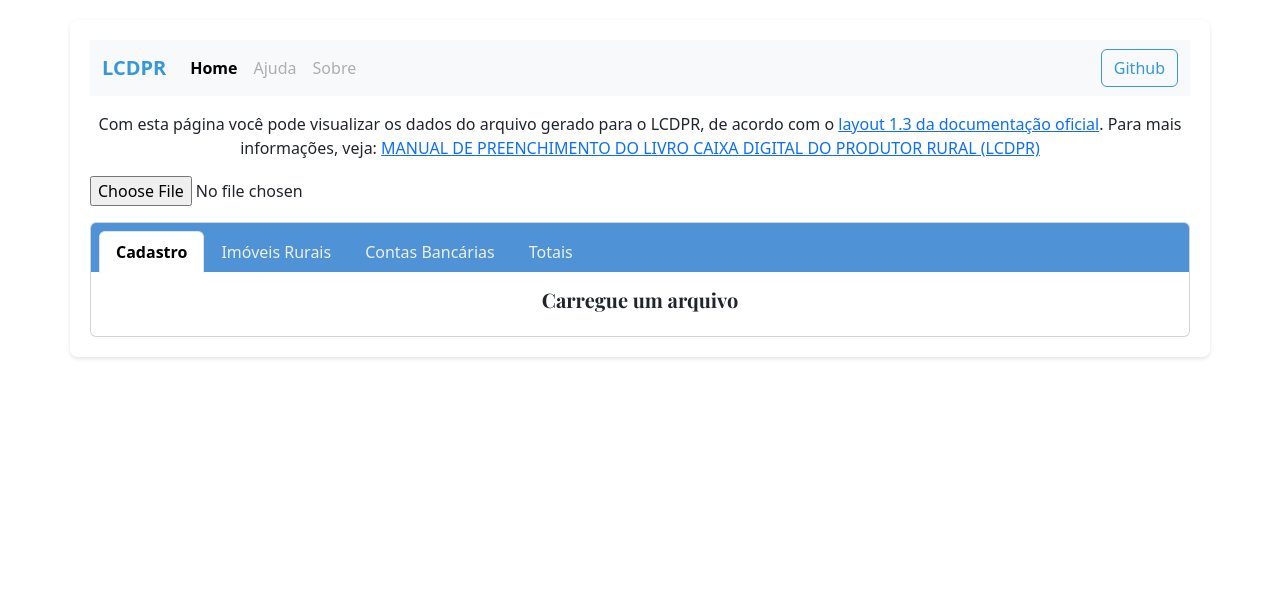
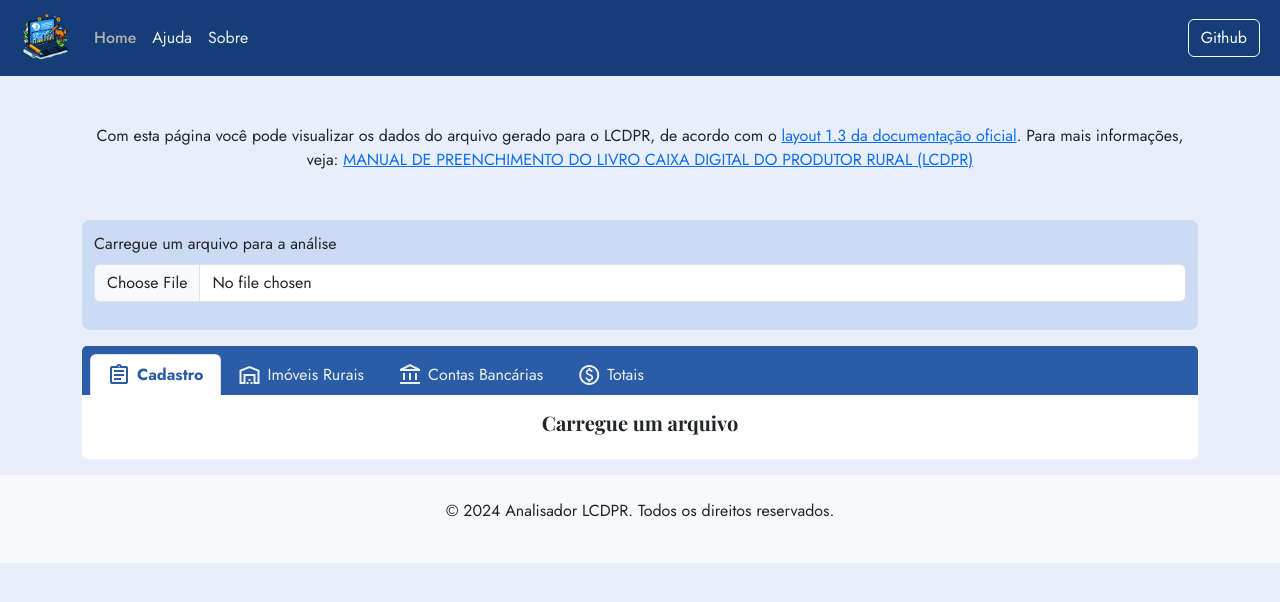
Before and after one commit to gabrielsouzas/analisador-lcdpr, a plain HTML site: page index.html in a window 1280 px wide. Drawn offline with nearby package versions, Linux system fonts and the light colour scheme.

Commit message:
add: Novo layout com novas cores e logo

```diff
--- a/css/index.css
+++ b/css/index.css
@@ -1,3 +1,5 @@
+@import url('https://fonts.googleapis.com/css2?family=Jost:wght@100..900&family=Montserrat:ital,wght@0,100..900;1,100..900&family=Roboto:ital,wght@0,100;0,300;0,400;0,500;0,700;0,900;1,100;1,300;1,400;1,500;1,700;1,900&display=swap');
+
 h1,
 h2,
 h3,
@@ -15,21 +17,35 @@ h6 {
   vertical-align: middle !important;
 }
 
+html {
+  /*height: 100%;*/
+}
+
 body {
-  /*font-family: 'Roboto', sans-serif;
-  background-color: #f8f9fa;*/
+  font-family: 'Jost', sans-serif;
+  font-optical-sizing: auto;
+  font-style: normal;
+  background-color: #e9effa;
+
+  /*position: relative;
+  min-height: 100vh;*/
+  /*height: 100%; /*
+  display: flex;
+  flex-direction: column;
+  justify-content: space-between;*/
+}
+
+.logo {
+  height: 50px;
+  width: 50px;
 }
 
 .container {
-  background-color: white;
-  border-radius: 8px;
-  padding: 20px;
-  margin-top: 20px;
-  box-shadow: 0 2px 4px rgba(0, 0, 0, 0.1);
+  height: 100%;
 }
 
 .navbar {
-  /*background-color: #2c3e50;*/
+  background-color: #153d77 !important;
 }
 
 .navbar-brand {
@@ -38,7 +54,25 @@ body {
 }
 
 .nav-link {
-  color: #ecf0f1;
+  color: #ecf0f1 !important;
+}
+
+.nav-link:hover {
+  color: #3498db !important;
+}
+
+.nav-link.active {
+  color: #2a5ca7 !important;
+  font-weight: 700;
+}
+
+.custom-active {
+  color: rgb(177, 177, 177) !important;
+  font-weight: 500;
+}
+
+.nav-item {
+  color: #95a5a6;
 }
 
 .btn-outline-success {
@@ -55,16 +89,32 @@ body {
   color: #95a5a6;
 }
 
+/* Load File input */
+
+.load-file-container {
+  background-color: #7ca5e246;
+  padding: 12px;
+  border-radius: 8px;
+}
+
+/* Card Tabs*/
+
+.card {
+  border: none;
+}
+
 .card-header {
-  background-color: #4f92d6;
+  background-color: #2a5ca7;
   border-bottom: none;
 }
 
-.nav-link.active {
-  color: #3498db;
-  font-weight: 700;
+.custom-nav-link-tab {
+  display: flex;
+  gap: 6px;
 }
 
-.nav-item {
-  color: #95a5a6;
+/* Footer */
+
+.custom-footer {
+  /*margin-top: 30px;*/
 }
--- a/index.html
+++ b/index.html
@@ -14,13 +14,22 @@
       href="https://fonts.googleapis.com/css?family=Playfair+Display:700,900"
       rel="stylesheet"
     />
+    <!--Google Fonts-->
+    <link
+      rel="stylesheet"
+      href="https://fonts.googleapis.com/css2?family=Material+Symbols+Outlined:opsz,wght,FILL,GRAD@24,400,0,0"
+    />
     <link rel="stylesheet" href="css/index.css" />
   </head>
   <body>
-    <div class="container">
-      <nav class="navbar navbar-expand-lg bg-body-tertiary">
+    <nav class="navbar navbar-expand-lg bg-body-tertiary p-2">
       <div class="container-fluid">
-          <a class="navbar-brand" href="#">LCDPR</a>
+        <a class="navbar-brand" href="#"
+          ><img
+            src="assets/_65487e73-2708-4d4d-8f5c-1635cf2fe8ef-removebg.png"
+            class="logo"
+            alt="..."
+        /></a>
         <button
           class="navbar-toggler"
           type="button"
@@ -35,7 +44,9 @@
         <div class="collapse navbar-collapse" id="navbarSupportedContent">
           <ul class="navbar-nav me-auto mb-2 mb-lg-0">
             <li class="nav-item">
-                <a class="nav-link active" aria-current="page" href="#">Home</a>
+              <a class="nav-link custom-active" aria-current="page" href="#"
+                >Home</a
+              >
             </li>
             <li class="nav-item">
               <a class="nav-link disabled" aria-disabled="true" href="#"
@@ -47,14 +58,18 @@
               <a class="nav-link disabled" aria-disabled="true">Sobre</a>
             </li>
           </ul>
-            <button class="btn btn-outline-success" type="submit">
-              Github
-            </button>
+          <a
+            class="btn btn-outline-light"
+            type="submit"
+            href="https://github.com/gabrielsouzas/analisador-lcdpr"
+            target="_blank"
+            >Github</a
+          >
         </div>
       </div>
     </nav>
-
-      <p class="my-3 text-center">
+    <div class="container">
+      <p class="my-5 text-center">
         Com esta página você pode visualizar os dados do arquivo gerado para o
         LCDPR, de acordo com o
         <a
@@ -68,46 +83,62 @@
         >
       </p>
 
-      <input type="file" id="fileInput" accept=".txt" />
+      <div class="load-file-container mb-3">
+        <label for="fileInput" class="form-label"
+          >Carregue um arquivo para a análise</label
+        >
+
+        <input class="form-control" type="file" id="fileInput" accept=".txt" />
         <pre id="output"></pre>
+      </div>
 
-      <div class="card text-center">
+      <!--<input type="file" id="fileInput" accept=".txt" />
+      <pre id="output"></pre>-->
+
+      <div class="card text-center mb-3">
         <div class="card-header">
           <ul class="nav nav-tabs card-header-tabs" id="myTab">
             <li class="nav-item">
               <a
                 id="link-cadastro"
-                class="nav-link active"
+                class="nav-link active custom-nav-link-tab"
                 aria-current="true"
                 href="#"
                 onclick="tabClick('cadastro')"
+              >
+                <span class="material-symbols-outlined custom-icon">
+                  assignment </span
                 >Cadastro</a
               >
             </li>
             <li class="nav-item">
               <a
                 id="link-imoveis"
-                class="nav-link"
+                class="nav-link custom-nav-link-tab"
                 href="#"
                 onclick="tabClick('imoveis')"
+                ><span class="material-symbols-outlined"> warehouse </span
                 >Imóveis Rurais</a
               >
             </li>
             <li class="nav-item">
               <a
                 id="link-contas-bancarias"
-                class="nav-link"
+                class="nav-link custom-nav-link-tab"
                 href="#"
                 onclick="tabClick('contas-bancarias')"
+                ><span class="material-symbols-outlined"> account_balance </span
                 >Contas Bancárias</a
               >
             </li>
             <li class="nav-item">
               <a
                 id="link-totais"
-                class="nav-link"
+                class="nav-link custom-nav-link-tab"
                 href="#"
                 onclick="tabClick('totais')"
+                ><span class="material-symbols-outlined custom-icon">
+                  paid </span
                 >Totais</a
               >
             </li>
@@ -213,7 +244,28 @@
           </div>
         </div>
       </div>
+
+      <!--<div class="alert alert-danger fixed-alert" role="alert">
+        <h4 class="alert-heading">Erros de Leitura de Arquivo</h4>
+        <p>Ocorreu(m) o(s) seguinte(s) erro(s) ao ler o arquivo:</p>
+        <ul>
+          <li>Erro 1: O arquivo está no formato incorreto.</li>
+          <li>Erro 2: O arquivo está corrompido.</li>
+          <li>Erro 3: O arquivo excede o tamanho máximo permitido.</li>
+        </ul>
+        <hr />
+        <p class="mb-0">
+          Corrija os erros e tente novamente. Se o problema persistir, entre em
+          contato com o suporte.
+        </p>
+      </div>-->
     </div>
+
+    <footer class="custom-footer bg-light text-dark py-4">
+      <div class="container text-center custom-text-footer">
+        <p>&copy; 2024 Analisador LCDPR. Todos os direitos reservados.</p>
+      </div>
+    </footer>
 
     <script defer src="js/index.js"></script>
     <script
```
Also changed, not shown: README.md, assets/_65487e73-2708-4d4d-8f5c-1635cf2fe8ef-removebg.png (added). Lines whose indentation alone changed are shown as unchanged.
